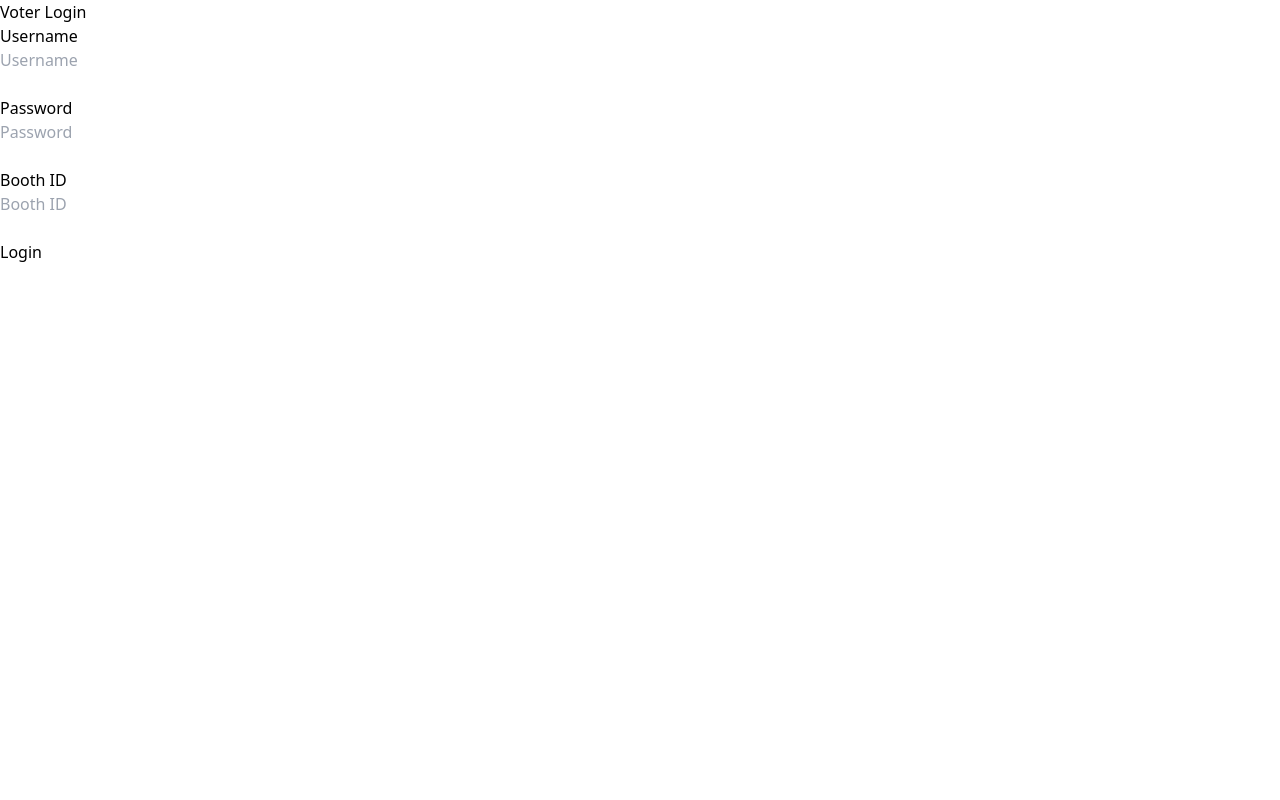
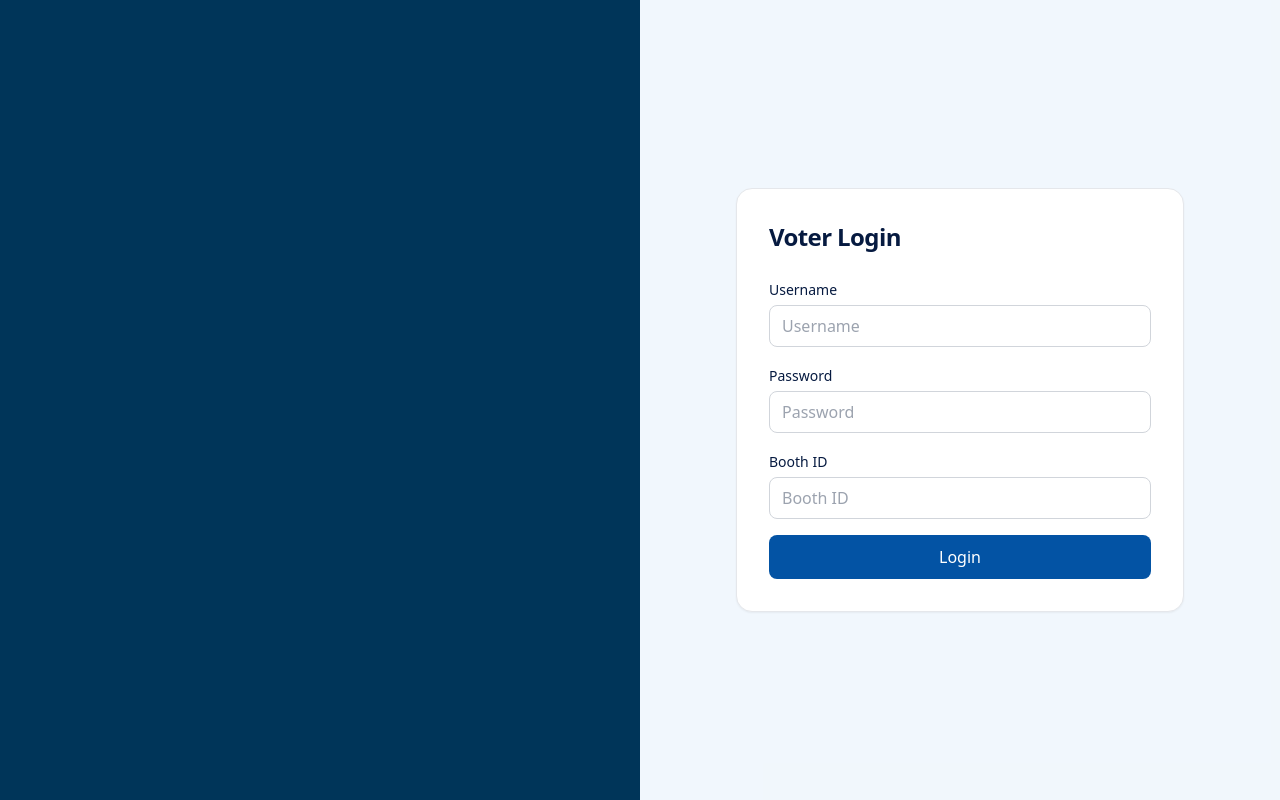
Before and after one commit to meghabchandran/2023-2027_BATCH_CSD334_04_VOTER_VERIFICATION_SYSTEM, a React (Vite) app in the folder my-react-app/: page /login in a window 1280 px wide. Built offline with nearby package versions, Linux system fonts and the light colour scheme.

Commit message:
UI: Login page base design + palette reference

```diff
--- a/my-react-app/src/pages/Login.jsx
+++ b/my-react-app/src/pages/Login.jsx
@@ -24,13 +24,37 @@ function Login() {
   };
 
   return (
+    <div className="min-h-screen grid md:grid-cols-2 bg-[#B9D6F2]/20">
+      <div className="hidden md:flex items-center justify-center bg-[#003559]">
+        {/* Visual area placeholder */}
+      </div>
+
+      <div className="flex items-center justify-center p-6">
+        {/* Login form will go here */}
+        <div className="w-full max-w-md bg-white rounded-2xl border border-gray-200 p-8 shadow-sm">
+          <h2 className="text-2xl font-semibold tracking-tight text-[#061A40]">
+            Voter Login
+          </h2>
+
+          <div className="space-y-4 mt-6">
             <div>
-      <h2>Voter Login</h2>
+              <label className="text-sm font-medium text-[#061A40]">
+                Username
+              </label>
 
-      <div>
-        <label>Username</label>
-        <br />
               <input
+                className="
+                w-full
+                mt-1
+                px-3
+                py-2
+                rounded-lg
+                border border-gray-300
+                outline-none
+                transition
+                focus:border-[#006DAA]
+                focus:ring-2 focus:ring-[#006DAA]/20
+                "
                 type="text"
                 placeholder="Username"
                 value={username}
@@ -38,12 +62,24 @@ function Login() {
               />
             </div>
 
-      <br />
+            <div>
+              <label className="text-sm font-medium text-[#061A40]">
+                Password
+              </label>
 
-      <div>
-        <label>Password</label>
-        <br />
               <input
+                className="
+                w-full
+                mt-1
+                px-3
+                py-2
+                rounded-lg
+                border border-gray-300
+                outline-none
+                transition
+                focus:border-[#006DAA]
+                focus:ring-2 focus:ring-[#006DAA]/20
+                "
                 type="password"
                 placeholder="Password"
                 value={password}
@@ -51,12 +87,24 @@ function Login() {
               />
             </div>
 
-      <br />
+            <div>
+              <label className="text-sm font-medium text-[#061A40]">
+                Booth ID
+              </label>
 
-      <div>
-        <label>Booth ID</label>
-        <br />
               <input
+                className="
+                w-full
+                mt-1
+                px-3
+                py-2
+                rounded-lg
+                border border-gray-300
+                outline-none
+                transition
+                focus:border-[#006DAA]
+                focus:ring-2 focus:ring-[#006DAA]/20
+                "
                 type="text"
                 placeholder="Booth ID"
                 value={boothId}
@@ -64,10 +112,27 @@ function Login() {
               />
             </div>
 
-      <br />
-      {error && <p style={{ color: "red" }}>{error}</p>}
+            {error && <p className="text-red-500">{error}</p>}
 
-      <button onClick={handleLogin}>Login</button>
+            <button
+              onClick={handleLogin}
+              className="
+              w-full
+              mt-4
+              bg-[#0353A4]
+              hover:bg-[#003559]
+              text-white
+              font-medium
+              rounded-lg
+              py-2.5
+              transition
+              "
+            >
+              Login
+            </button>
+          </div>
+        </div>
+      </div>
     </div>
   );
 }
```
Lines whose indentation alone changed are shown as unchanged.
